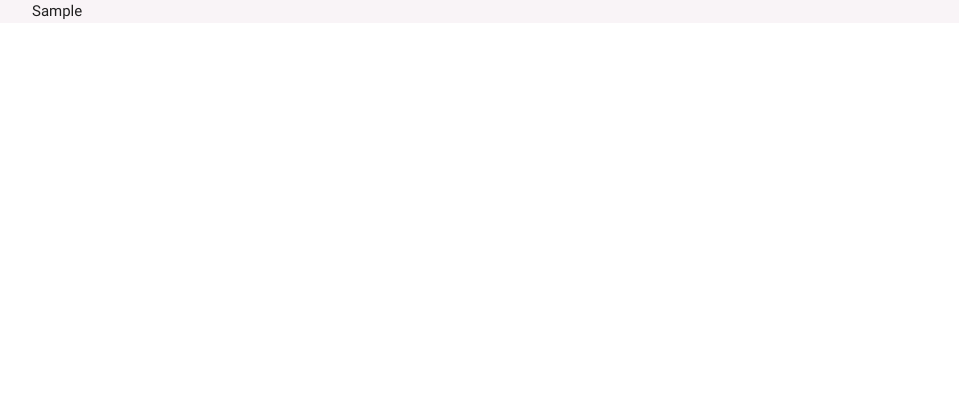
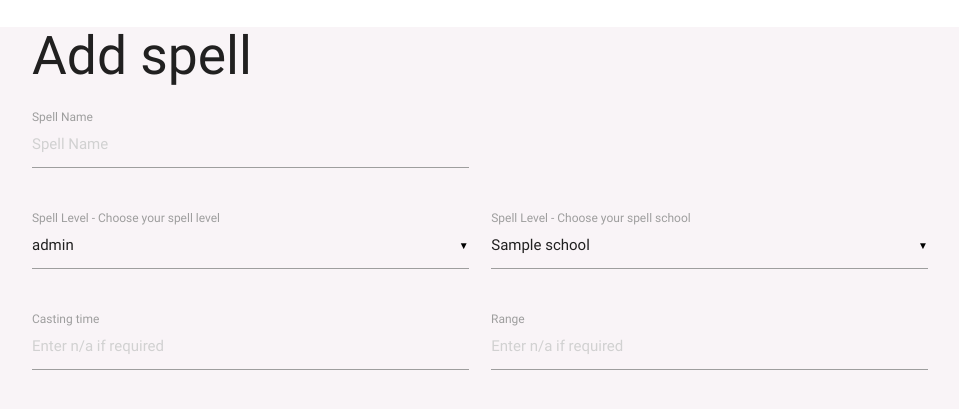
Before and after one commit to JackSnowdon/spellbook, a Flask app: page /add_spell in a window 1280 px wide. Before the commit the part shown is almost empty. Shown: the top 409 px of the page, without its empty margins (160-1119 px from the left). Run offline with Flask 2, Linux system fonts and the light colour scheme; a database or web service that is not in the repository returns one stand-in record (values such as "Sample title"); some libraries are stand-ins or nearby versions.

Commit message:
Started to create add spell form, components currently not displaying values

```diff
--- a/templates/add_spell.html
+++ b/templates/add_spell.html
@@ -1,6 +1,58 @@
 {% extends 'base.html'%} {% block content %}
-{% for d in die %}
+<!---  {% for d in die %}
 {{d.die_value}}
-{% endfor %}
+{% endfor %} --->
+<h2>Add spell</h2>
+<div class="row">
+    <form action="" method="POST" class="col s12">
+        <div class="row">
+            <div class="input-field col s6">
+                <input placeholder="Spell Name" id="spell_name" type="text" class="validate">
+                <label for="spell_name">Spell Name</label>
+            </div>
+        </div>
+        <div class="row">
+            <div class="input-field col s12 m6">
+                <select id="spell_level" name="spell_level">
+                {% for l in level %}
+                  <option value="{{l.spell_level}}">{{l.spell_level}}</option>
+                {% endfor %}
+            </select>
+                <label>Spell Level - Choose your spell level</label>
+            </div>
+            <div class="input-field col s12 m6">
+                <select id="school_name" name="school_name">
+                {% for s in school %}
+                  <option value="{{s.school_name}}">{{s.school_name}}</option>
+                {% endfor %}
+            </select>
+                <label>Spell Level - Choose your spell school</label>
+            </div>
+        </div>
+        <div class="row">
+            <div class="input-field col s12 m6">
+                <input placeholder="Enter n/a if required" id="casting_time" type="text" class="validate">
+                <label for="casting_time">Casting time</label>
+            </div>
+            <div class="input-field col s12 m6">
+                <input placeholder="Enter n/a if required" id="range" type="text" class="validate">
+                <label for="range">Range</label>
+            </div>
+        </div>
+      <!--  <div class="row">
+            <div class="input-field col s12 m6">
+                <select multiple id="component" name="component">
+                {% for component in components %}
+                  <option value="{{component.components}}">{{component.components}}</option>
+                {% endfor %}
+            </select>
+                <label>Component - Choose your Components</label>
+            </div>
+
+        </div> -->
+    </form>
+</div>
 
 {% endblock %}
+
+<!--- "{{ url_for('insert_spell') }}" --->
--- a/templates/base.html
+++ b/templates/base.html
@@ -19,8 +19,14 @@
     </div>
 
 
+
     <script src="https://cdnjs.cloudflare.com/ajax/libs/jquery/3.2.1/jquery.min.js"></script>
     <script src="https://cdnjs.cloudflare.com/ajax/libs/materialize/0.100.2/js/materialize.min.js"></script>
+    <script type="text/javascript">
+        $(document).ready(function() {
+            $('select').material_select();
+        });
+    </script>
 </body>
 
 </html>
```
